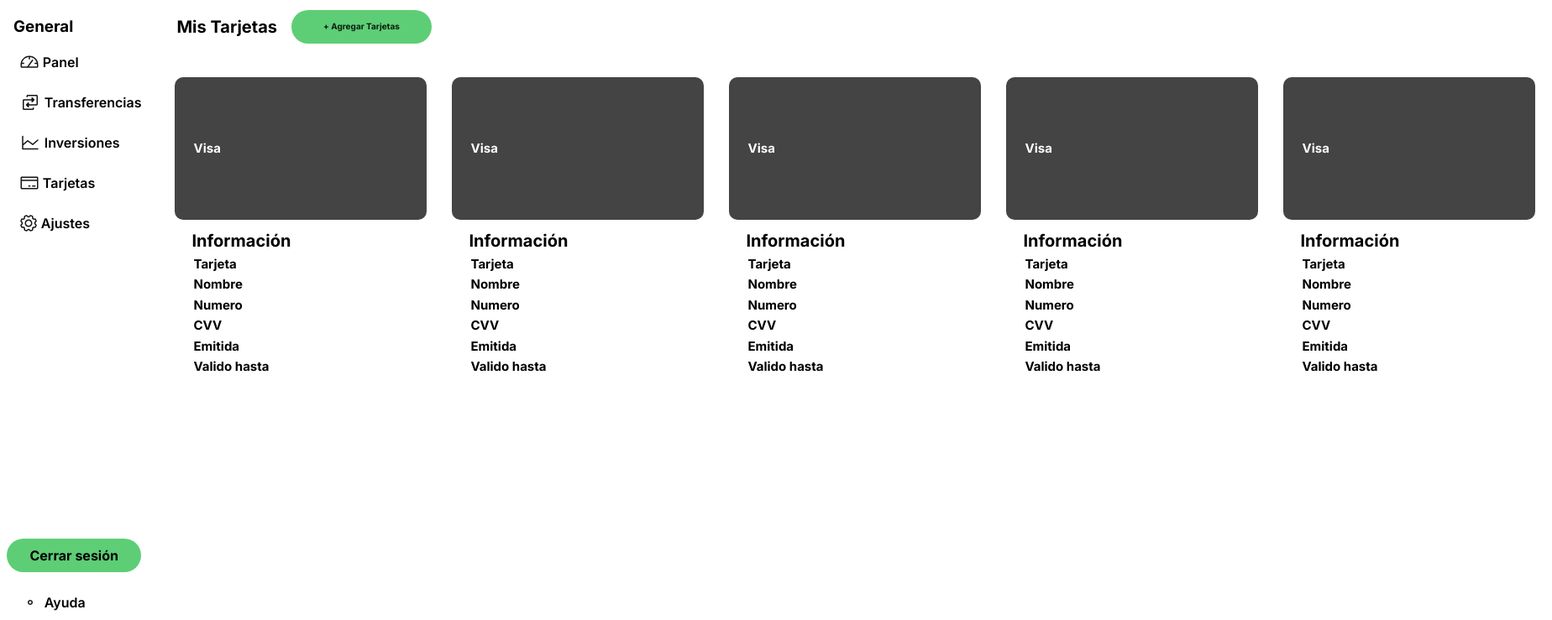
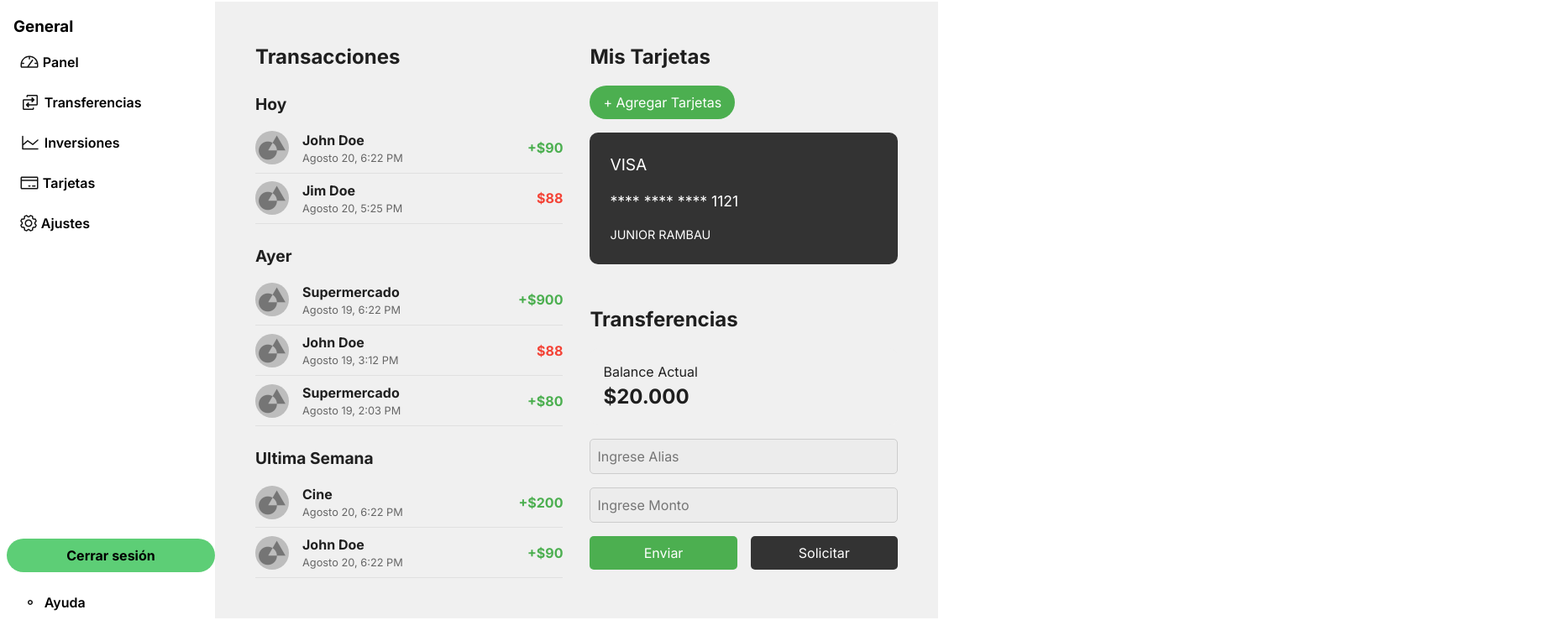
Before and after one commit to Josefinamrm/Billetera_Virtual_Web, a Vue app: page /panel in a window 1280 px wide. Shown: the part 93-832 px from the top of the page at 84% size, 1848 px wide, since content can reach past the window. Built offline with nearby package versions, Linux system fonts and the light colour scheme.

Commit message:
added routings and panelPage

```diff
--- a/package.json
+++ b/package.json
@@ -11,6 +11,7 @@
     "format": "prettier --write src/"
   },
   "dependencies": {
+    "lucide-vue-next": "^0.453.0",
     "pinia": "2.1.7",
     "vue": "3.4.29",
     "vue-router": "4.3.3",
--- a/src/App.vue
+++ b/src/App.vue
@@ -1,14 +1,11 @@
 <script setup>
-import { RouterLink, RouterView } from 'vue-router'
-import HelloWorld from './components/HelloWorld.vue'
+import { RouterView } from 'vue-router'
+import BarraSuperior from './components/BarraSuperior.vue'
 import Menu from './components/Menu.vue'
-import BarraSuperior from './components/BarraSuperior.vue'
-import { createVuetify } from 'vuetify' // Importa Vuetify
-import 'vuetify/styles' // Importa los estilos de Vuetify
-import Card from './components/mainCardPage/Card.vue'
-import CardPage from './components/mainCardPage/CardPage.vue'
+import { createVuetify } from 'vuetify'
+import 'vuetify/styles'
 
-const vuetify = createVuetify() // Crea una instancia de Vuetify
+const vuetify = createVuetify()
 </script>
 
 <template>
@@ -16,7 +13,7 @@ const vuetify = createVuetify() // Crea una instancia de Vuetify
     <BarraSuperior />
     <div class="hola">
       <Menu />
-      <CardPage />
+      <RouterView />
     </div>
   </v-app>
 </template>
--- a/src/components/Menu.vue
+++ b/src/components/Menu.vue
@@ -2,7 +2,7 @@
   <div class="menu">
     <nav>
       <h3>General</h3>
-      <a href="/panel">
+      <a @click="navigateTo('panel')">
         <svg
           width="22"
           height="15"
@@ -68,7 +68,7 @@
         </svg>
         Inversiones</a
       >
-      <a href="/tarjetas">
+      <a @click="navigateTo('cards')">
         <svg
           width="22"
           height="16"
@@ -152,6 +152,16 @@
   </div>
 </template>
 
+<script>
+export default {
+  methods: {
+    navigateTo(route) {
+      this.$router.push({ name: route });
+    }
+  }
+}
+</script>
+
 <style scoped>
 div.menu {
   display: flex;
--- /dev/null
+++ b/src/components/panelPage/HomePage.vue
@@ -0,0 +1,268 @@
+<template>
+  <div class="app-container">
+    <div class="main-content">
+      <div class="financial-dashboard">
+        <div class="transactions-section">
+          <h2>Transacciones</h2>
+          <div v-for="(group, index) in transactionGroups" :key="index" class="transaction-group">
+            <h3>{{ group.title }}</h3>
+            <div v-for="transaction in group.transactions" :key="transaction.id" class="transaction-item">
+              <div class="transaction-info">
+                <img :src="transaction.avatar" :alt="transaction.name" class="avatar">
+                <div>
+                  <div class="transaction-name">{{ transaction.name }}</div>
+                  <div class="transaction-date">{{ transaction.date }}</div>
+                </div>
+              </div>
+              <div :class="['transaction-amount', transaction.amount > 0 ? 'positive' : 'negative']">
+                {{ transaction.amount > 0 ? '+' : '' }}${{ Math.abs(transaction.amount) }}
+              </div>
+            </div>
+          </div>
+        </div>
+        <div class="right-column">
+          <div class="cards-section">
+            <h2>Mis Tarjetas</h2>
+            <button class="add-card-btn">+ Agregar Tarjetas</button>
+            <div class="card">
+              <div class="card-type">VISA</div>
+              <div class="card-number">**** **** **** 1121</div>
+              <div class="card-name">JUNIOR RAMBAU</div>
+            </div>
+          </div>
+          <div class="transfers-section">
+            <h2>Transferencias</h2>
+            <div class="balance">
+              <div>Balance Actual</div>
+              <div class="balance-amount">$20.000</div>
+            </div>
+            <input type="text" placeholder="Ingrese Alias" class="transfer-input">
+            <input type="text" placeholder="Ingrese Monto" class="transfer-input">
+            <div class="transfer-buttons">
+              <button class="send-btn">Enviar</button>
+              <button class="request-btn">Solicitar</button>
+            </div>
+          </div>
+        </div>
+      </div>
+    </div>
+  </div>
+</template>
+
+<script setup>
+import { ref } from 'vue'
+
+const transactionGroups = ref([
+  {
+    title: 'Hoy',
+    transactions: [
+      { id: 1, name: 'John Doe', date: 'Agosto 20, 6:22 PM', amount: 90, avatar: '../../Public/img.png' },
+      { id: 2, name: 'Jim Doe', date: 'Agosto 20, 5:25 PM', amount: -88, avatar: '../../Public/img.png' }
+    ]
+  },
+  {
+    title: 'Ayer',
+    transactions: [
+      { id: 3, name: 'Supermercado', date: 'Agosto 19, 6:22 PM', amount: 900, avatar: '../../Public/img.png' },
+      { id: 4, name: 'John Doe', date: 'Agosto 19, 3:12 PM', amount: -88, avatar: '../../Public/img.png' },
+      { id: 5, name: 'Supermercado', date: 'Agosto 19, 2:03 PM', amount: 80, avatar: '../../Public/img.png' }
+    ]
+  },
+  {
+    title: 'Ultima Semana',
+    transactions: [
+      { id: 6, name: 'Cine', date: 'Agosto 20, 6:22 PM', amount: 200, avatar: '../../Public/img.png' },
+      { id: 7, name: 'John Doe', date: 'Agosto 20, 6:22 PM', amount: 90, avatar: '../../Public/img.png' }
+    ]
+  }
+])
+</script>
+
+<style scoped>
+@import url('https://fonts.googleapis.com/css2?family=Inter:wght@400;500;600;700&display=swap');
+* {
+  font-family: 'Inter', sans-serif;
+}
+.app-container {
+  display: flex;
+
+  overflow: hidden;
+  height: auto;
+}
+
+.main-content {
+  flex-grow: 1;
+  padding: 1rem;
+  background-color: #f0f0f0;
+}
+
+.financial-dashboard {
+  display: flex;
+  gap: 2rem;
+  padding: 2rem;
+  font-family: 'Inter', sans-serif;
+}
+
+.transactions-section {
+  flex: 1;
+}
+
+.right-column {
+  flex: 1;
+  display: flex;
+  flex-direction: column;
+  gap: 2rem;
+}
+
+h2 {
+  font-size: 1.5rem;
+  margin-bottom: 1rem;
+}
+
+h3 {
+  font-size: 1.2rem;
+  margin-top: 1.5rem;
+  margin-bottom: 0.5rem;
+}
+
+.transaction-item {
+  display: flex;
+  justify-content: space-between;
+  align-items: center;
+  padding: 0.5rem 0;
+  border-bottom: 1px solid #e0e0e0;
+}
+
+.transaction-info {
+  display: flex;
+  align-items: center;
+  gap: 1rem;
+}
+
+.avatar {
+  width: 40px;
+  height: 40px;
+  border-radius: 50%;
+}
+
+.transaction-name {
+  font-weight: bold;
+}
+
+.transaction-date {
+  font-size: 0.8rem;
+  color: #666;
+}
+
+.transaction-amount {
+  font-weight: bold;
+}
+
+.transaction-amount.positive {
+  color: #4CAF50;
+}
+
+.transaction-amount.negative {
+  color: #F44336;
+}
+
+.add-card-btn {
+  background-color: #4CAF50;
+  color: white;
+  border: none;
+  padding: 0.5rem 1rem;
+  border-radius: 20px;
+  cursor: pointer;
+  margin-bottom: 1rem;
+}
+
+.card {
+  background-color: #333;
+  color: white;
+  padding: 1.5rem;
+  border-radius: 10px;
+  margin-bottom: 1rem;
+}
+
+.card-type {
+  font-size: 1.2rem;
+  margin-bottom: 1rem;
+}
+
+.card-number {
+  font-size: 1.1rem;
+  margin-bottom: 1rem;
+}
+
+.card-name {
+  font-size: 0.9rem;
+}
+
+.balance {
+  background-color: #f0f0f0;
+  padding: 1rem;
+  border-radius: 10px;
+  margin-bottom: 1rem;
+}
+
+.balance-amount {
+  font-size: 1.5rem;
+  font-weight: bold;
+}
+
+.transfer-input {
+  width: 100%;
+  padding: 0.5rem;
+  margin-bottom: 1rem;
+  border: 1px solid #ccc;
+  border-radius: 5px;
+  background-color: #ECECEC;
+}
+
+.transfer-buttons {
+  display: flex;
+  gap: 1rem;
+}
+
+.send-btn, .request-btn {
+  flex: 1;
+  padding: 0.5rem;
+  border: none;
+  border-radius: 5px;
+  cursor: pointer;
+}
+
+.send-btn {
+  background-color: #4CAF50;
+  color: white;
+}
+
+.request-btn {
+  background-color: #333;
+  color: white;
+}
+
+@media (max-width: 1024px) {
+  .financial-dashboard {
+    flex-direction: column;
+  }
+
+  .right-column {
+    order: -1;
+  }
+}
+
+@media (max-width: 768px) {
+  .app-container {
+    flex-direction: column;
+  }
+
+  .main-content {
+    padding: 0.5rem;
+  }
+
+  .financial-dashboard {
+    padding: 1rem;
+  }
+}
+</style>
--- a/src/router/index.js
+++ b/src/router/index.js
@@ -1,7 +1,7 @@
 import { createRouter, createWebHistory } from 'vue-router'
 import HomeView from '../views/HomeView.vue'
 import Login from '../components/Login.vue' // Importa el componente de Login
-import CardPage from '../views/CardPage.vue'
+
 
 const router = createRouter({
   history: createWebHistory(import.meta.env.BASE_URL),
@@ -24,7 +24,12 @@ const router = createRouter({
     {
       path: '/cards',
       name: 'cards',
-      component: () => import('../views/CardPage.vue')
+      component: () => import('../components/mainCardPage/CardPage.vue')
+    },
+    {
+      path: '/panel',
+      name: 'panel',
+      component: () => import('../components/panelPage/HomePage.vue')
     }
   ]
 })
```
Also changed, not shown: public/img.png (added), 1 other file (tests, documents, lock files or other folders).
